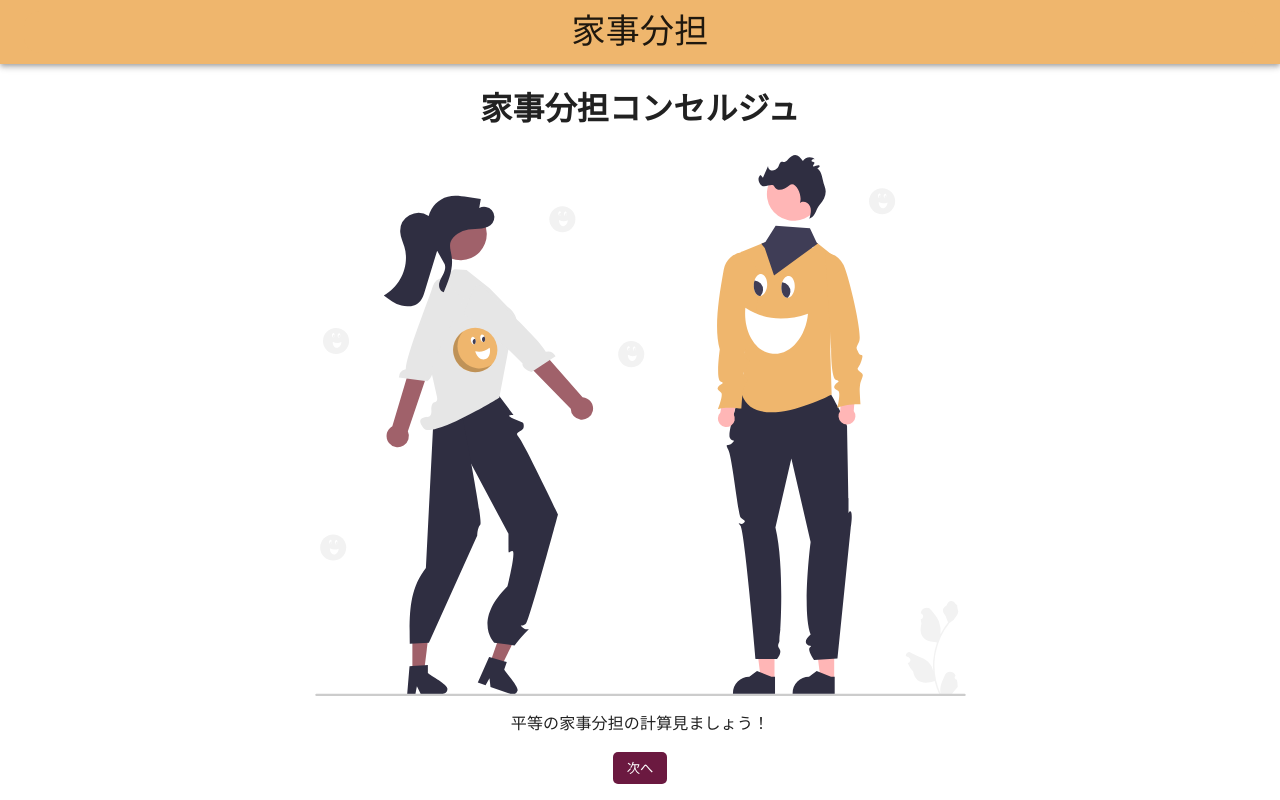
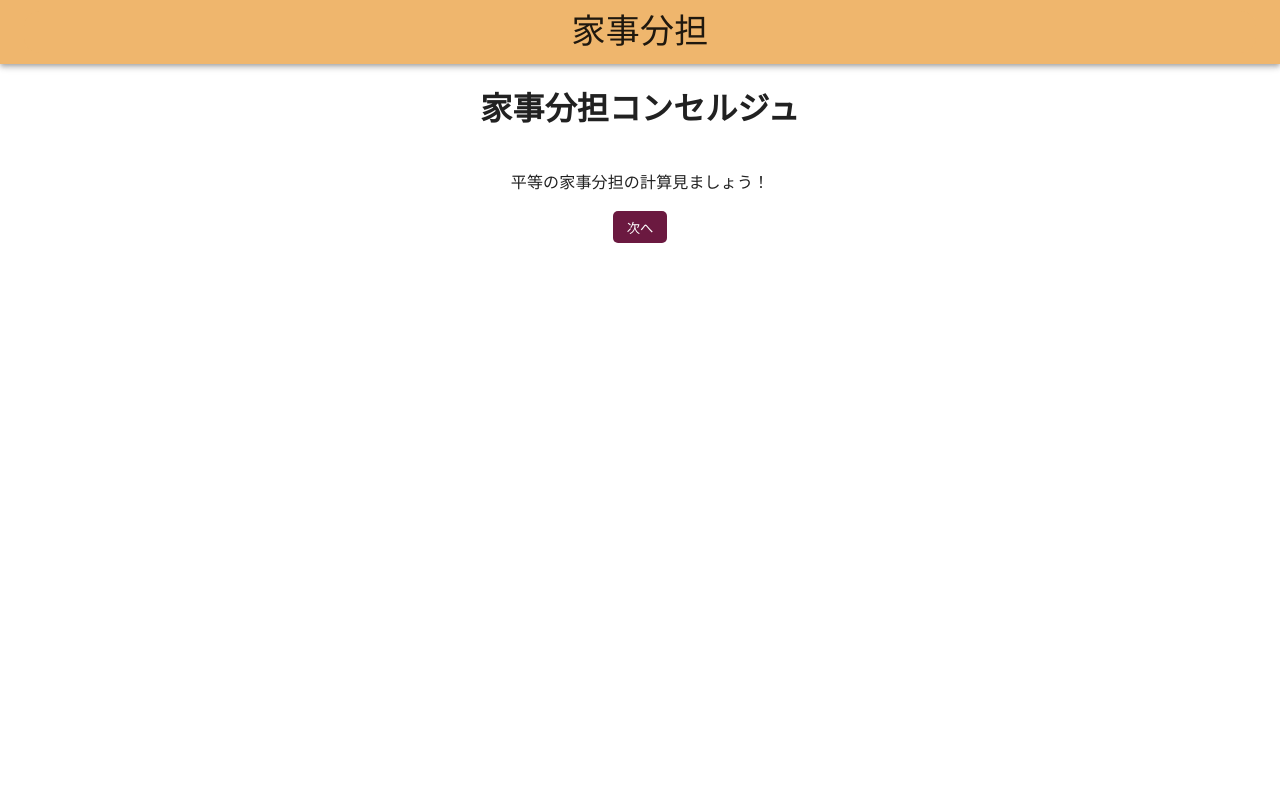
Before and after one commit to AlixFachin/kaji-buntan, a Next.js app: page / in a window 1280 px wide. Built offline with nearby package versions, Linux system fonts and the light colour scheme; no server answers.

Commit message:
change graph

```diff
--- a/components/landingPage.jsx
+++ b/components/landingPage.jsx
@@ -1,10 +1,10 @@
 // Simple Landing Page component which will contain just enough controls to log in
 // This page is used as a fallback when users are not logged
 
-import Image from 'next/image';
+//import Image from 'next/image';
 import AuthDialog from 'components/auth/authDialog';
 import { useState } from 'react';
-import mainImage from 'public/undraw_positive_attitude_re_wu7d.svg';
+//import mainImage from 'public/undraw_positive_attitude_re_wu7d.svg';
 import Link from 'next/link';
 
 
@@ -23,7 +23,7 @@ export default function LandingPage() {
         <main>
                 { isAuthDialogVisible ? <AuthDialog hideDialog={ hideAuthDialog }/> : '' }
                 <h1>家事分担コンセルジュ</h1>
-                <Image src={mainImage} alt="couple discussing"  />
+                {/* <Image src={mainImage} alt="couple discussing"  /> */}
                 <p> 平等の家事分担の計算見ましょう！</p>
                 <Link href="/input" passHref={true} ><button>次へ</button></Link>
         </main>
--- a/components/resultDashboard.jsx
+++ b/components/resultDashboard.jsx
@@ -8,7 +8,7 @@ export default function ResultDashboard(props) {
     <Box>
       <ResultTableComponent value={props.value}></ResultTableComponent>
       <MakeBarGraph value={props.value}></MakeBarGraph>
-      {/* <ScatterPlotComponent value={props.value}></ScatterPlotComponent> */}
+      <ScatterPlotComponent value={props.value}></ScatterPlotComponent>
     </Box>
   )
 }
```
